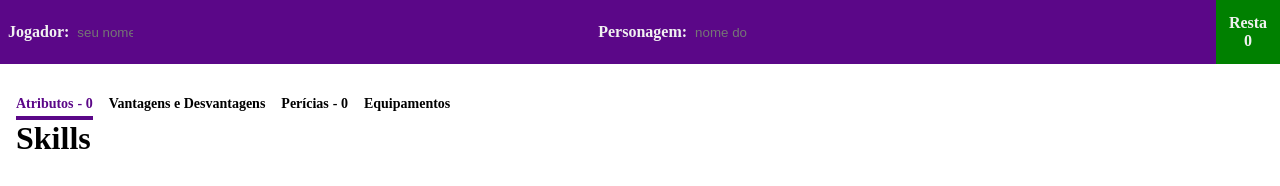
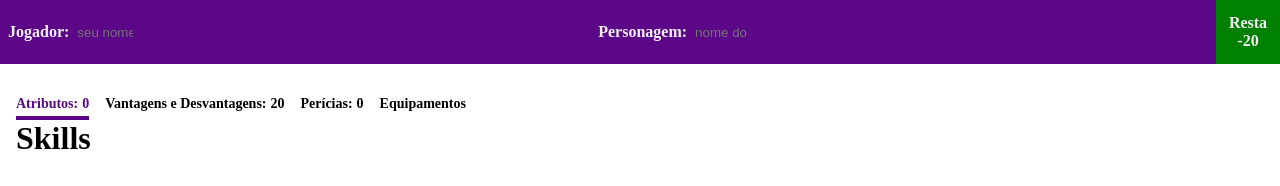
Before and after one commit to diegonacif/atto-rpg, a React (Vite) app: page /skills in a window 1280 px wide. Shown: the top 186 px of the page. Built offline with nearby package versions, Linux system fonts and the light colour scheme.

Commit message:
feat: perks and flaws calc

```diff
--- a/package.json
+++ b/package.json
@@ -10,10 +10,8 @@
   },
   "dependencies": {
     "@react-spring/web": "^9.5.5",
-    "bootstrap": "^5.2.2",
     "mathjs": "^11.2.1",
     "react": "^18.2.0",
-    "react-bootstrap": "^2.6.0",
     "react-dom": "^18.2.0",
     "react-hook-form": "^7.37.0",
     "react-router-dom": "^6.4.3",
--- a/src/App.jsx
+++ b/src/App.jsx
@@ -14,13 +14,14 @@ function App() {
 
   const [attSum, setAttSum] = useState(0);
   const [skillSum, setSkillSum] = useState(0);
-  const [disvantageSum, setDisvantageSum] = useState(0);
+  const [vantageSum, setVantageSum] = useState(50);
+  const [disvantageSum, setDisvantageSum] = useState(30);
 
   const [navActive, setNavActive] = useState(1);
 
   useEffect(() => {
-    setCostSum((attSum + skillSum) - disvantageSum)
-  }, [attSum, skillSum, disvantageSum])
+    setCostSum((attSum + skillSum + vantageSum) - disvantageSum)
+  }, [attSum, skillSum, disvantageSum, vantageSum])
 
   useEffect(() => {
     setSum(expSum - costSum)
@@ -43,6 +44,8 @@ function App() {
         setExpSum,
         disvantageSum,
         setDisvantageSum,
+        vantageSum,
+        setVantageSum,
       }}
     >
       <Header />
--- a/src/components/Navbar/Navbar.jsx
+++ b/src/components/Navbar/Navbar.jsx
@@ -1,4 +1,4 @@
-import { useContext, useState } from 'react'
+import { useContext, useState, useEffect } from 'react'
 import { Link } from 'react-router-dom';
 import { GlobalSum } from '../../Contexts/GlobalSum';
 
@@ -14,6 +14,11 @@ export const Navbar = () => {
     setNavActive(index);
   };
 
+  const [perksFlawsBalance, setPerksFlawsBalance] = useState(0);
+  useEffect(() => {
+    setPerksFlawsBalance(globalSum.vantageSum - globalSum.disvantageSum)
+  }, [])
+
   return (
     <main className="navbar">
       <ul>
@@ -22,23 +27,24 @@ export const Navbar = () => {
           onClick={() => handleClick(1)}
           className={isActive === 1 ? 'category-wrapper active' : 'category-wrapper'}
         >
-          <span>Atributos</span>
-          <span>- {globalSum.attSum}</span>
+          <span>Atributos:</span>
+          <span>{globalSum.attSum}</span>
         </Link>
         <Link
           to="/perks-flaws"
           onClick={() => handleClick(2)}
           className={isActive === 2 ? 'category-wrapper active' : 'category-wrapper'}
         >
-          <span>Vantagens e Desvantagens</span>
+          <span id="perks-span">Vantagens e Desvantagens:</span>
+          <span>{perksFlawsBalance}</span>
         </Link>
         <Link
           to="/skills"
           onClick={() => handleClick(3)}
           className={isActive === 3 ? 'category-wrapper active' : 'category-wrapper'}
         >
-          <span>Perícias</span>
-          <span>- {globalSum.skillSum}</span>
+          <span>Perícias:</span>
+          <span>{globalSum.skillSum}</span>
         </Link>
         <Link
           to="/equipments"
```
Also changed, not shown: src/components/Navbar/_Navbar.scss (+7 -0 lines), 2 other files (tests, documents, lock files or other folders).
